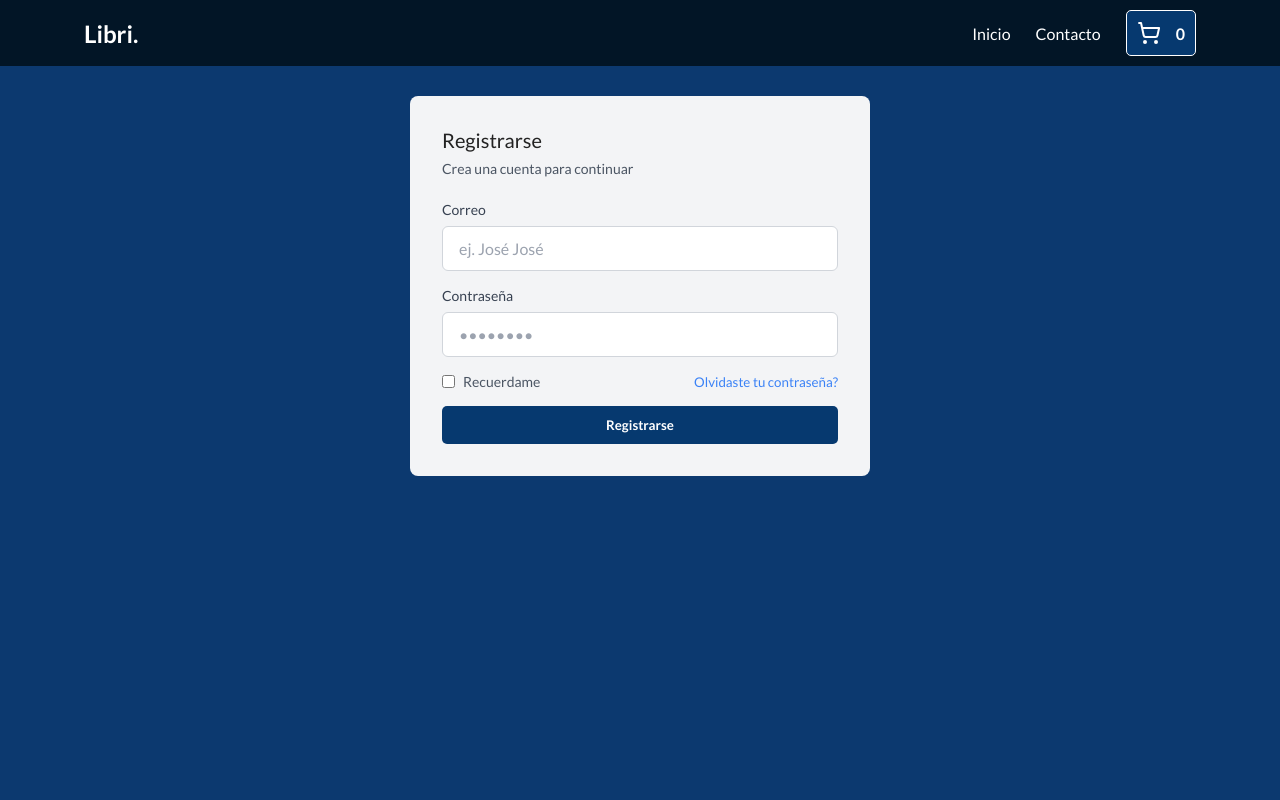
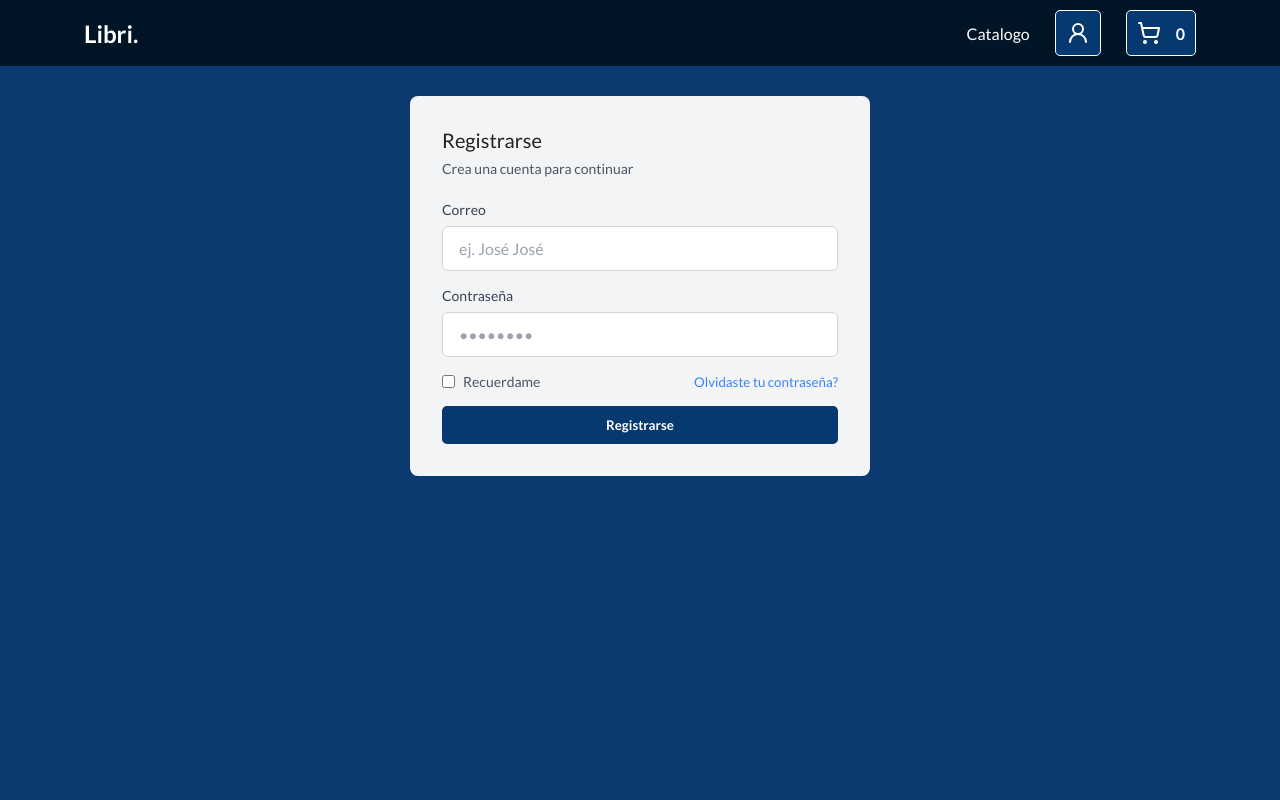
Before and after one commit to EnzoDev10/Libri, a React (Vite) app: page /#/login in a window 1280 px wide. Shown: the top 800 px of the page. Built offline with nearby package versions, Linux system fonts and the light colour scheme.

Commit message:
Added dashboard Link on navbar and change text of home link.

```diff
--- a/src/components/Navigation/NavBar/NavBar.tsx
+++ b/src/components/Navigation/NavBar/NavBar.tsx
@@ -1,7 +1,7 @@
 import { Link } from "react-router-dom";
 import { Button } from "../../index";
 import { UseCart } from "../../../context/CartContext";
-import { ShoppingCart } from "lucide-react";
+import { ShoppingCart, User2 } from "lucide-react";
 interface Prop {
     className: string;
     variant: "header" | "footer";
@@ -17,20 +17,16 @@ export const NavBar = ({ variant, className }: Prop) => {
             <ul>
                 <li>
                     <Link to='/' className='hover'>
-                        Inicio
-                    </Link>
-                </li>
-
-                <li>
-                    <Link to='/' className='hover'>
-                        Contacto
+                        Catalogo
                     </Link>
                 </li>
                 <li>
-                    <Button
-                        to='/carrito'
-                        parentMethod={() => {}}
-                    >
+                    <Button to='/dashboard'>
+                        <User2 />
+                    </Button>
+                </li>
+                <li>
+                    <Button to='/carrito'>
                         <ShoppingCart />
 
                         {cartContent.length}
```
